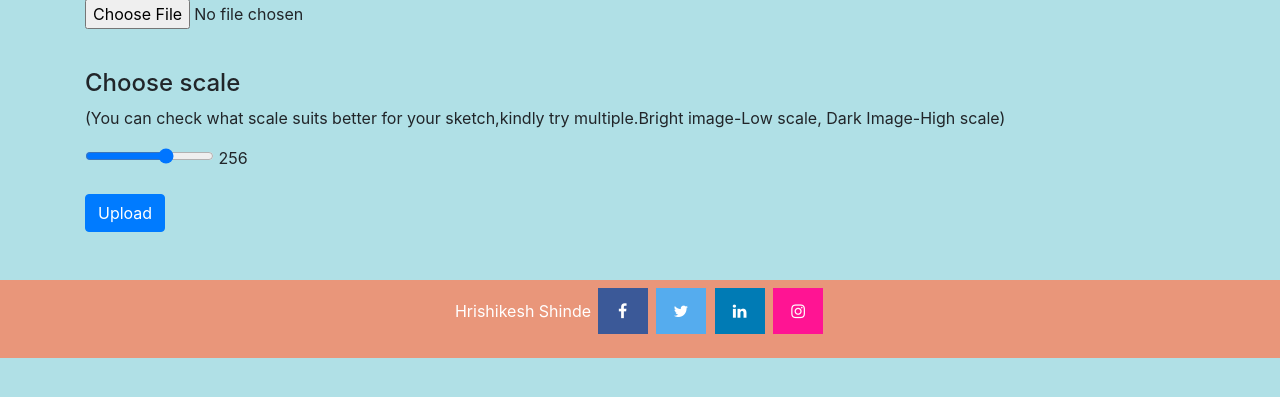
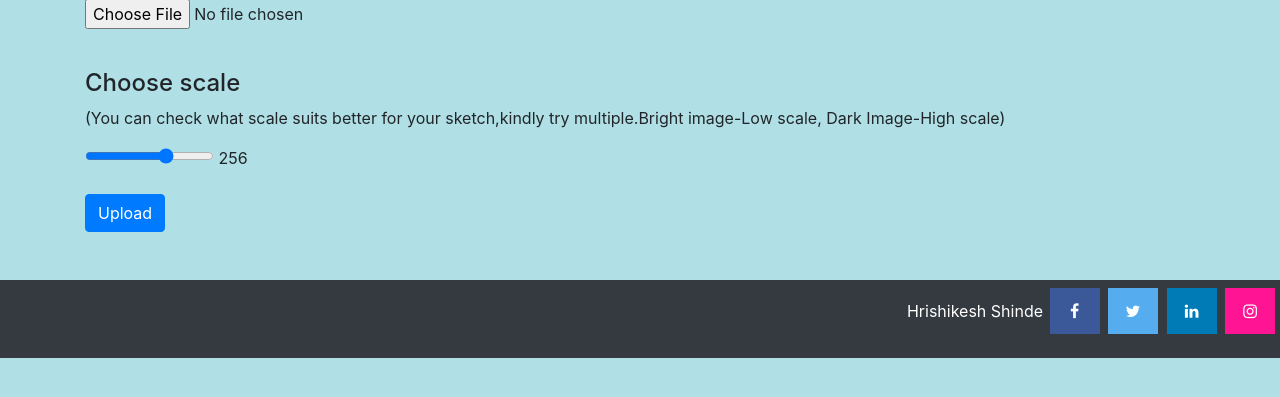
Before and after one commit to hrishi3/makeyoursketch, a Flask app: page / in a window 1280 px wide. Shown: the part 183-580 px from the top of the page. Run offline with Flask 2, Linux system fonts and the light colour scheme; some libraries are stand-ins or nearby versions.

Commit message:
Update index.html

```diff
--- a/templates/index.html
+++ b/templates/index.html
@@ -48,9 +48,9 @@ img {
   color: white;
 }
 	footer {
-  text-align: center;
+  text-align: right;
   padding: 3px;
-  background-color: DarkSalmon;
+  background: #343A40;
   color: white;
 }
 </style>
```
